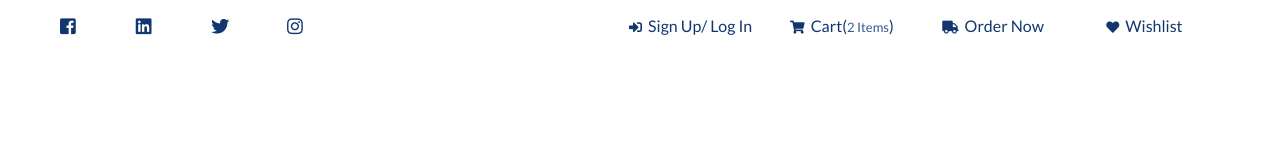
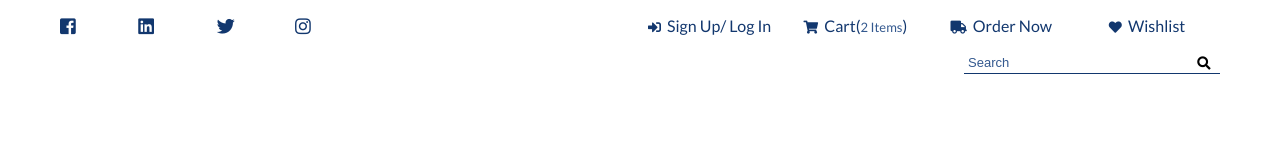
Before and after one commit to Zeztron/furniture-store-landing-page, a website: page index.html in a window 1280 px wide. Drawn offline with Linux system fonts and the light colour scheme.

Commit message:
added search form

```diff
--- a/index.html
+++ b/index.html
@@ -67,6 +67,15 @@
                 </li>
             </ul>
         </nav>
+
+        <div class="search">
+            <form class="search__form">
+                <input type="text" class="search__form--input" placeholder="Search">
+                <button class="search__form--btn">
+                    <i class="fas fa-search"></i>
+                </button>
+            </form>
+        </div>
     </div>
 
 </body>
--- a/sass/_components.scss
+++ b/sass/_components.scss
@@ -1,12 +1,15 @@
 /* ========================================================================== */
 /* NAVBAR */
 /* ========================================================================== */
-.social-icons {
-    grid-column: 2 / 4;
-    grid-row: 1 / 2;
-    display: grid;
-    grid-template-columns: repeat(auto-fit, minmax(5rem, 1fr));
-    align-items: center;
+.social-icon {
+    font-size: 1.8rem;
+    color: var(--color-primary);
+    transition: all .2s;
+
+    &:hover {
+        color: var(--color-primary-2);
+        transform: rotateZ(360deg);
+    }
 }
 
 .first-nav {
@@ -54,13 +57,35 @@
     }
 }
 
-.social-icon {
-    font-size: 1.8rem;
-    color: var(--color-primary);
-    transition: all .2s;
+.search {
+    grid-column: 8 / 10;
+    grid-row: 2 / 3;
 
-    &:hover {
-        color: var(--color-primary-2);
-        transform: rotateZ(360deg);
+    &__form {
+        display: grid;
+        grid-template-columns: repeat(10, 10%);
+
+        &--input {
+            grid-column: 3 / -1;
+            grid-row: 1 / 2;
+            padding: .3rem .4rem;
+            font-size: 1.3rem;
+            border: none;
+            border-bottom: .1rem solid var(--color-primary);
+            outline: none;
+            color: var(--color-primary);
+
+            &::placeholder {
+                color: var(--color-primary-2);
+            }
+        }
+
+        &--btn {
+            grid-column: 10 / -1;
+            grid-row: 1 / 2;
+            border: none;
+            background-color: transparent;
+            cursor: pointer;
+        }
     }
 }
--- a/sass/_layout.scss
+++ b/sass/_layout.scss
@@ -7,4 +7,12 @@
     grid-template-rows: repeat(3, min-content);
     grid-row-gap: 1.6rem;
     margin-top: 1.6rem;
+
+    .social-icons {
+        grid-column: 2 / 4;
+        grid-row: 1 / 2;
+        display: grid;
+        grid-template-columns: repeat(auto-fit, minmax(5rem, 1fr));
+        align-items: center;
+    }
 }
```
Also changed, not shown: css/main.css.
